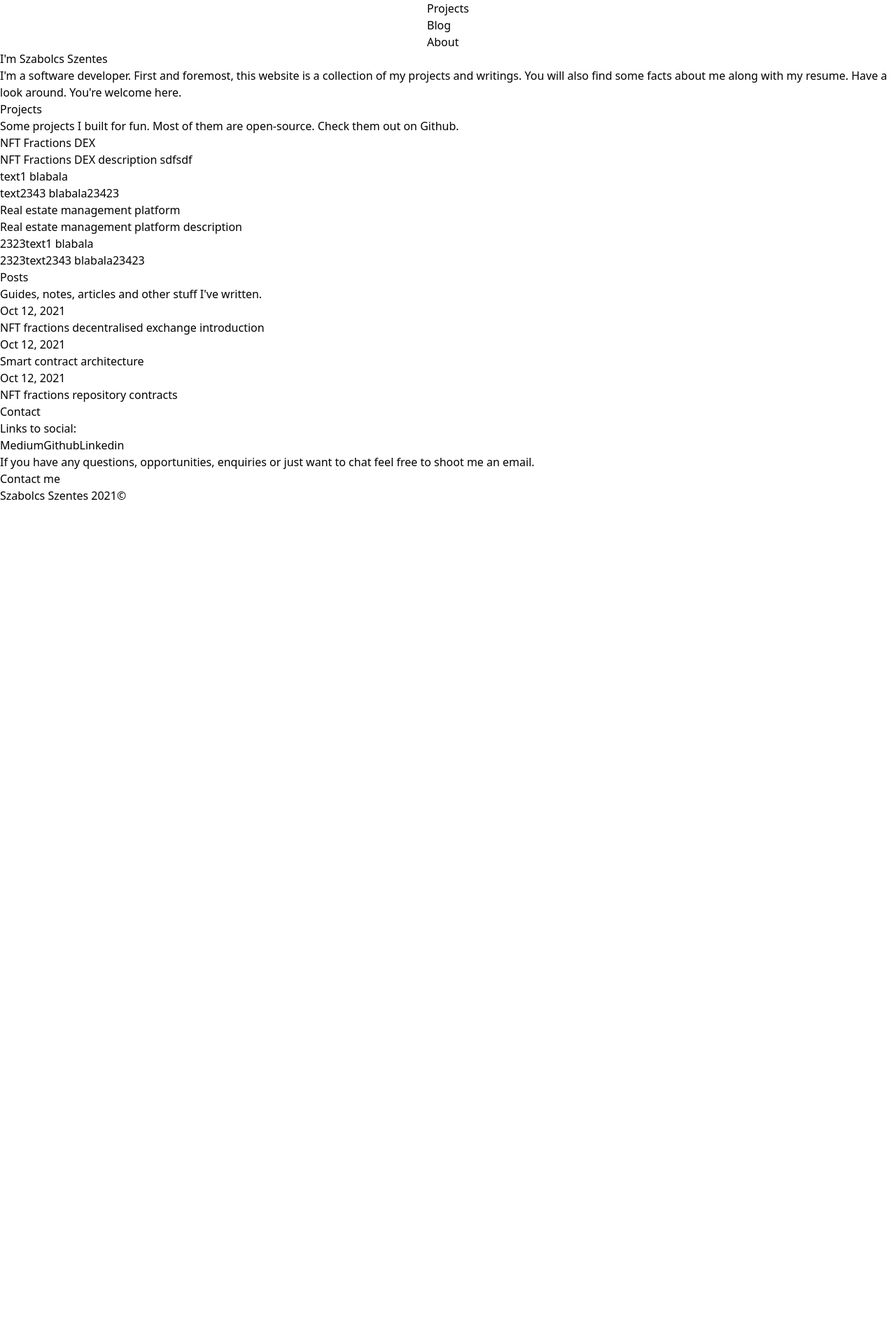
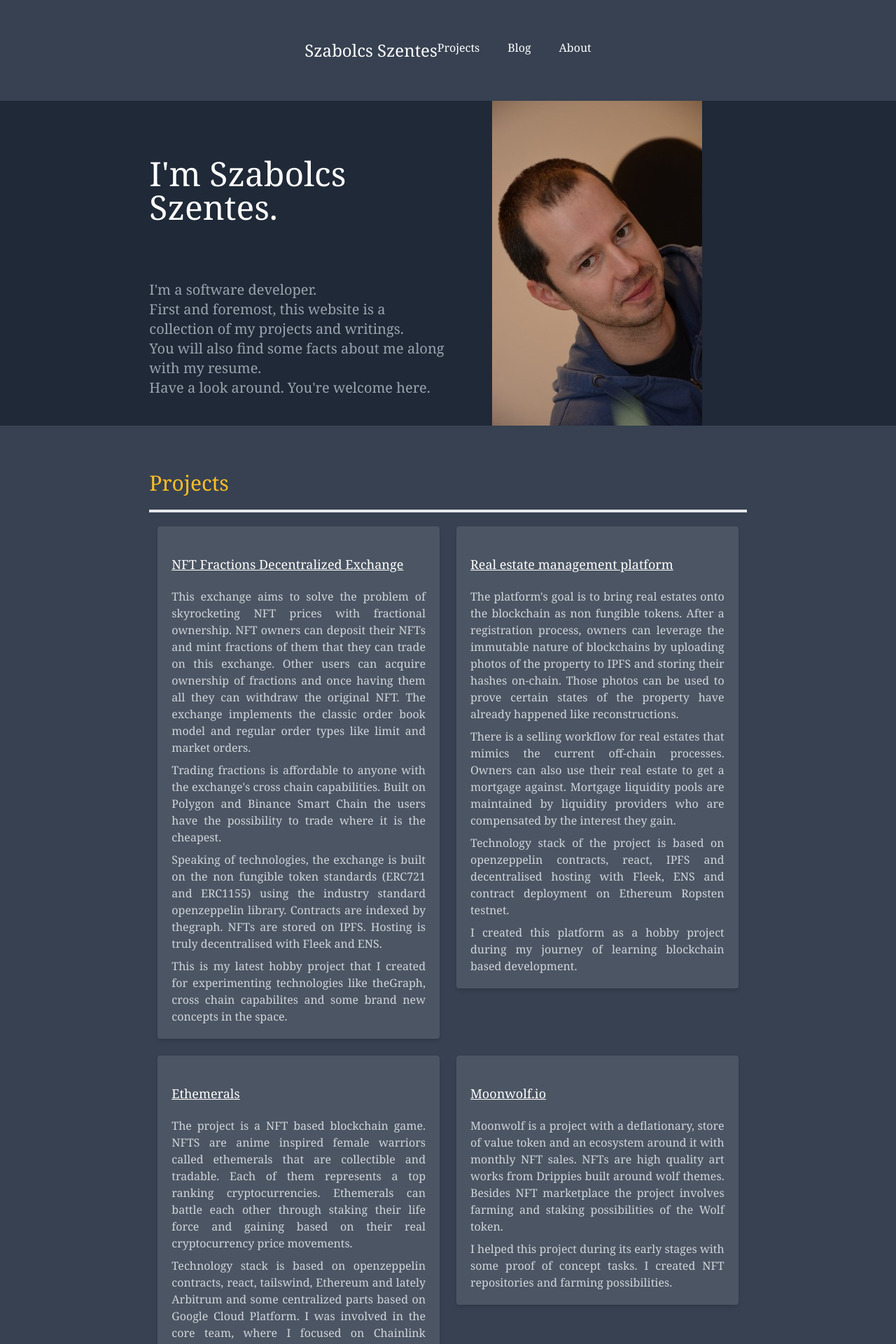
Before and after one commit to szmizorsz/personal-webpage, a React (Create React App) app: page / in a window 1280 px wide. Shown: the top 1920 px of the page at 70% size. Before the commit the page ends 800 px from the top, so only its background shows below. Built offline with nearby package versions, Linux system fonts and the light colour scheme.

Commit message:
Initial styling

```diff
--- a/src/App.js
+++ b/src/App.js
@@ -8,13 +8,19 @@ import Footer from './components/Footer'
 
 function App() {
   return (
-    <div>
+    <div class="bg-gray-700 text-white font-serif">
       <Header />
       <About />
-      <Projects />
-      <Posts />
-      <Contact />
-      <Footer />
+      <div class="grid grid-cols-6">
+        <div class="col-span-1"></div>
+        <div class="col-span-4">
+          <Projects />
+          <Posts />
+          <Contact />
+          <Footer />
+        </div>
+        <div class="col-span-1"></div>
+      </div>
     </div>
   )
 }
--- a/src/components/About.js
+++ b/src/components/About.js
@@ -1,17 +1,25 @@
 import React from 'react'
+import profile_pic from "../images/profile_pic.jpg";
 
 function About() {
     return (
-        <div>
-            <h6>
-                I'm Szabolcs Szentes
-            </h6>
-            <div>
-                I'm a software developer.
-                First and foremost, this website is a collection of my projects and writings.
-                You will also find some facts about me along with my resume.
-                Have a look around. You're welcome here.
+        <div class="bg-gray-800 grid grid-cols-6">
+            <div class="col-span-1"></div>
+            <div class="col-span-2">
+                <div class="text-5xl pt-20 pb-20">
+                    I'm Szabolcs Szentes.
+                </div>
+                <div class="pb-10 text-xl text-gray-400">
+                    I'm a software developer.<br />
+                    First and foremost, this website is a collection of my projects and writings.<br />
+                    You will also find some facts about me along with my resume.<br />
+                    Have a look around. You're welcome here.
+                </div>
             </div>
+            <div class="col-span-2 flex justify-center">
+                <img src={profile_pic} alt="profile picture" width="300"></img>
+            </div>
+            <div class="col-span-1"></div>
         </div>
     )
 }
--- a/src/components/Header.js
+++ b/src/components/Header.js
@@ -2,35 +2,32 @@ import React from 'react'
 
 function Header() {
     return (
-        <div class="flex justify-center">
+        <div class="flex justify-center pt-14 pb-14">
             <nav>
                 <div>
-                    <a href="/"></a>
+                    <a href="/">
+                        <h6 class="text-2xl">Szabolcs Szentes</h6>
+                    </a>
                 </div>
             </nav>
-            <ul>
-                <li>
-                    <a href="#">
+            <div>
+                <a href="#" class="mr-10">
                     <span>
                         Projects
                     </span>
                 </a>
-                </li>
-                <li>
-                    <a href="#">
+                <a href="#" class="mr-10">
                     <span>
                         Blog
                     </span>
                 </a>
-                </li>
-                <li>
                 <a href="#">
                     <span>
                         About
                     </span>
                 </a>
-                </li>
-            </ul>
+
+            </div>
         </div>
     )
 }
--- a/src/components/Post.js
+++ b/src/components/Post.js
@@ -2,9 +2,9 @@ import React from 'react'
 
 function Post({ date, link, title }) {
     return (
-        <div>
-            <div>{date}</div>
-            <a href={link}>{title}</a>
+        <div class="pt-4 pb-4">
+            <span class="pr-5 text-lg">{date}</span>
+            <a href={link} class="text-2xl ">{title}</a>
         </div>
     )
 }
--- a/src/components/Posts.js
+++ b/src/components/Posts.js
@@ -5,28 +5,45 @@ function Posts() {
     const posts = [
         {
             title: "NFT fractions decentralised exchange introduction",
-            date: "Oct 12, 2021",
+            date: "Sept 10, 2021",
             link: "https://medium.com/@szmizorsz/nft-fractions-decentralised-exchange-introduction-3e696f27c065"
         },
         {
             title: "Smart contract architecture",
-            date: "Oct 12, 2021",
+            date: "Sept 15, 2021",
             link: "https://medium.com/@szmizorsz/smart-contract-architecture-77a17ae9255d"
         },
         {
             title: "NFT fractions repository contracts",
+            date: "Sept 20, 2021",
+            link: "https://medium.com/@szmizorsz/nft-fractions-repository-contracts-3ecab96f3d1"
+        },
+        {
+            title: "Dex contracts",
+            date: "Sept 26, 2021",
+            link: "https://medium.com/@szmizorsz/dex-contracts-20e11ed52ef7"
+        },
+        {
+            title: "The Bridge",
+            date: "Oct 1, 2021",
+            link: "https://medium.com/@szmizorsz/the-bridge-82608dfcf5a2"
+        },
+        {
+            title: "The Graph",
+            date: "Oct 9, 2021",
+            link: "https://medium.com/@szmizorsz/the-graph-bec114d56e0e"
+        },
+        {
+            title: "UI, Deployment, Hosting, Decentralisation",
             date: "Oct 12, 2021",
-            link: "https://medium.com/@szmizorsz/nft-fractions-repository-contracts-3ecab96f3d1"
+            link: "https://medium.com/@szmizorsz/ui-deployment-hosting-decentralisation-d1b2d4c41f87"
         }
     ]
     return (
-        <div>
-            <h6>
+        <div class="pt-16">
+            <h6 class="flex justify-start pb-5 border-b-4 mb-10 text-yellow-400 text-3xl">
                 Posts
             </h6>
-            <div>
-                Guides, notes, articles and other stuff I've written.
-            </div>
             {posts.map((post) =>
                 <Post title={post.title} link={post.link} date={post.date} />
             )}
--- a/src/components/ProjectCard.js
+++ b/src/components/ProjectCard.js
@@ -1,22 +1,19 @@
 import React from 'react'
 
-function ProjectCard({ title, description, paragraphs }) {
+function ProjectCard({ title, link, paragraphs }) {
     return (
-        <div>
-            <div>
-                {title}
-            </div>
-            <div>
-                {description}
+        <div class="pl-5 pr-5 pb-3 m-3 bg-gray-600 rounded shadow-md">
+            <div class="pt-10 pb-5 underline text-lg">
+                <a href={link} target="_blank" rel="noopener noreferrer">{title}</a>
             </div>
             <div>
                 {paragraphs.map((paragraph) =>
-                    <div>
+                    <div class="pb-2 text-gray-300 text-justify">
                         {paragraph.text}
                     </div>
                 )}
             </div>
-        </div>
+        </div >
     )
 }
 
--- a/src/components/Projects.js
+++ b/src/components/Projects.js
@@ -4,42 +4,86 @@ import ProjectCard from './ProjectCard'
 function Projects() {
     const projects = [
         {
-            title: "NFT Fractions DEX",
-            description: "NFT Fractions DEX description\n" +
-                "sdfsdf",
+            title: "NFT Fractions Decentralized Exchange",
+            link: "https://round-hill-1400.on.fleek.co/#/",
             paragraphs: [
                 {
-                    text: "text1 blabala"
+                    text: "This exchange aims to solve the problem of skyrocketing NFT prices with fractional ownership. NFT owners can deposit their NFTs and mint fractions of them that they can trade on this exchange.\n" +
+                        "Other users can acquire ownership of fractions and once having them all they can withdraw the original NFT. \n" +
+                        "The exchange implements the classic order book model and regular order types like limit and market orders."
                 },
                 {
-                    text: "text2343 blabala23423"
+                    text: "Trading fractions is affordable to anyone with the exchange's cross chain capabilities. Built on Polygon and Binance Smart Chain the users have the possibility to trade where it is the cheapest."
+                },
+                {
+                    text: "Speaking of technologies, the exchange is built on the non fungible token standards (ERC721 and ERC1155) using the industry standard openzeppelin library. Contracts are indexed by thegraph. \n" +
+                        "NFTs are stored on IPFS. Hosting is truly decentralised with Fleek and ENS."
+                },
+                {
+                    text: "This is my latest hobby project that I created for experimenting technologies like theGraph, cross chain capabilites and some brand new concepts in the space."
                 }
             ]
         },
         {
             title: "Real estate management platform",
-            description: "Real estate management platform description",
+            link: "https://royal-mode-4747.on.fleek.co/",
             paragraphs: [
                 {
-                    text: "2323text1 blabala"
+                    text: "The platform's goal is to bring real estates onto the blockchain as non fungible tokens. After a registration process, owners can leverage the immutable nature of blockchains by uploading photos of the property to IPFS and storing their hashes on-chain. \n" +
+                        "Those photos can be used to prove certain states of the property have already happened like reconstructions."
                 },
                 {
-                    text: "2323text2343 blabala23423"
+                    text: "There is a selling workflow for real estates that mimics the current off-chain processes. Owners can also use their real estate to get a mortgage against. \n" +
+                        "Mortgage liquidity pools are maintained by liquidity providers who are compensated by the interest they gain."
+                },
+                {
+                    text: "Technology stack of the project is based on openzeppelin contracts, react, IPFS and decentralised hosting with Fleek, ENS and contract deployment on Ethereum Ropsten testnet."
+                },
+                {
+                    text: "I created this platform as a hobby project during my journey of learning blockchain based development."
+                }
+            ]
+        },
+        {
+            title: "Ethemerals",
+            link: "https://www.ethemerals.com/",
+            paragraphs: [
+                {
+                    text: "The project is a NFT based blockchain game. NFTS are anime inspired female warriors called ethemerals that are collectible and tradable. Each of them represents a top ranking cryptocurrencies. \n" +
+                        "Ethemerals can battle each other through staking their life force and gaining based on their real cryptocurrency price movements."
+                },
+                {
+                    text: "Technology stack is based on openzeppelin contracts, react, tailswind, Ethereum and lately Arbitrum and some centralized parts based on Google Cloud Platform. \n" +
+                        "I was involved in the core team, where I focused on Chainlink integration for price feeds and Arbitrum related tasks like token migration and bridge contracts."
+                }
+            ]
+        },
+        {
+            title: "Moonwolf.io",
+            link: "https://www.ethemerals.com/",
+            paragraphs: [
+                {
+                    text: "Moonwolf is a project with a deflationary, store of value token and an ecosystem around it with monthly NFT sales. NFTs are high quality art works from Drippies built around wolf themes. \n" +
+                        "Besides NFT marketplace the project involves farming and staking possibilities of the Wolf token."
+                },
+                {
+                    text: "I helped this project during its early stages with some proof of concept tasks. I created NFT repositories and farming possibilities."
                 }
             ]
         }
     ]
     return (
-        <div>
-            <h6>
+        <div class="pt-16">
+            <h6 class="flex justify-start pb-5 mb-2 border-b-4 text-yellow-400 text-3xl">
                 Projects
             </h6>
-            <div>
-                Some projects I built for fun. Most of them are open-source. Check them out on Github.
+            <div class="grid grid-cols-2">
+                {projects.map((project) =>
+                    <div class="col-span-1">
+                        <ProjectCard title={project.title} link={project.link} paragraphs={project.paragraphs} />
+                    </div>
+                )}
             </div>
-            {projects.map((project) =>
-                <ProjectCard title={project.title} description={project.description} paragraphs={project.paragraphs} />
-            )}
         </div>
     )
 }
```
Also changed, not shown: src/images/profile_pic.jpg (added). Lines whose indentation alone changed are shown as unchanged.
